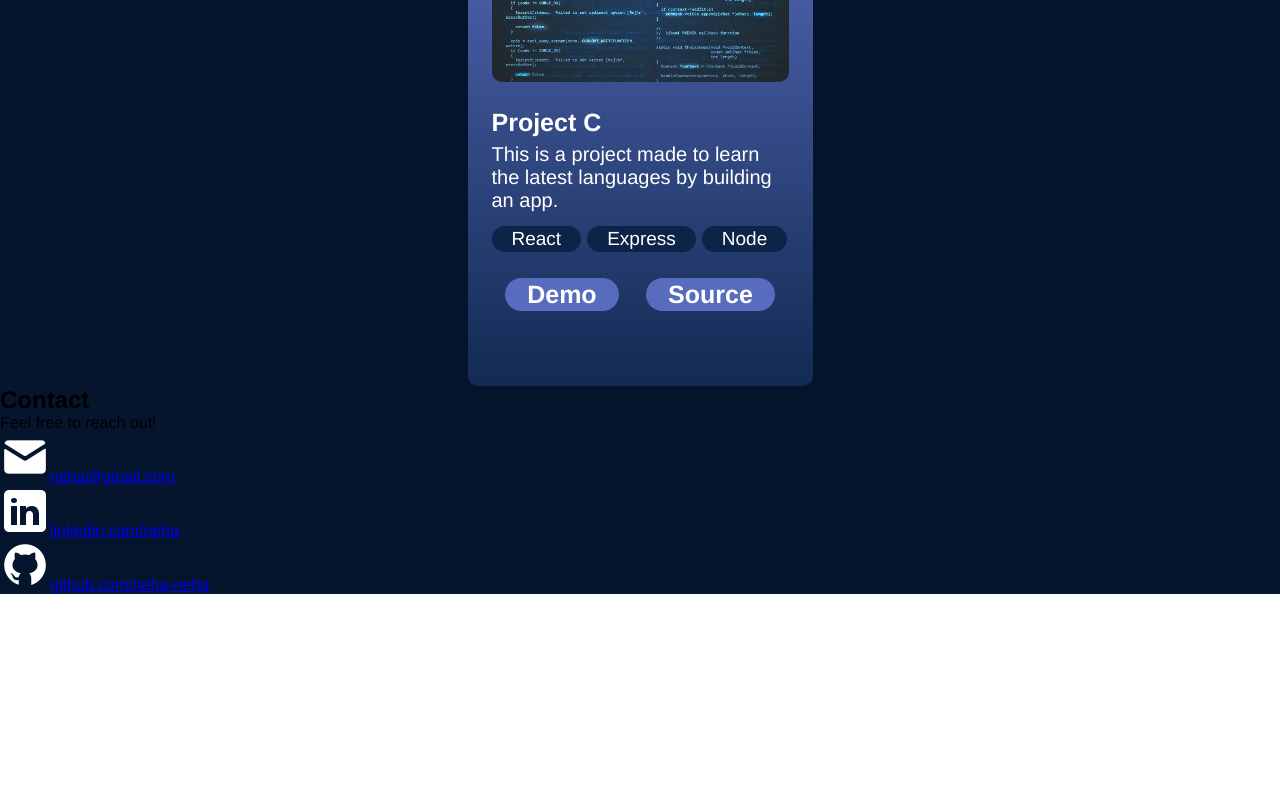
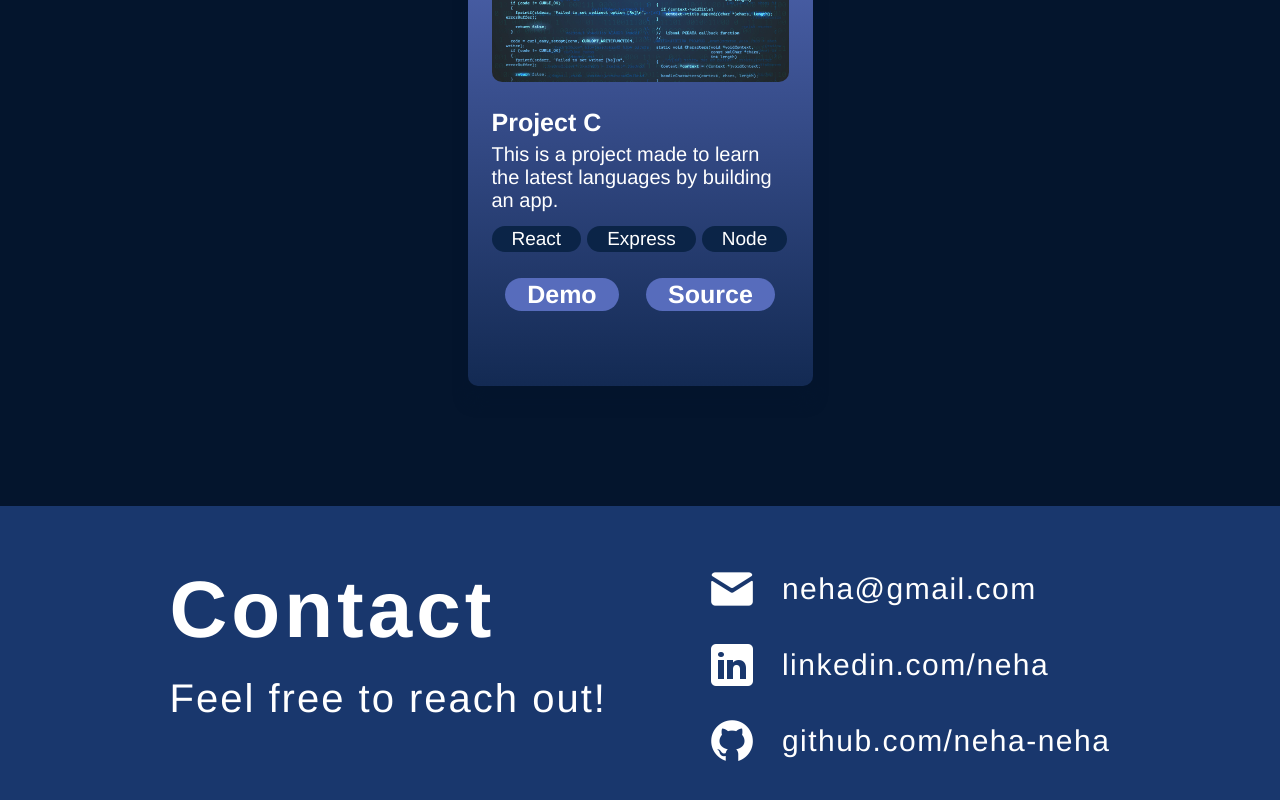
Before and after one commit to nipun-munasinghe/example-react-portfolio, a React (Vite) app: page / in a window 1280 px wide. Shown: the part 2937-3737 px from the top of the page. Before the commit the page ends 3531 px from the top, so only its background shows below. Built offline with nearby package versions, Linux system fonts and the light colour scheme; the HTML template or start-up script is replaced by a standard one.

Commit message:
Add css and did some changes

```diff
--- a/src/components/Contact/Contact.jsx
+++ b/src/components/Contact/Contact.jsx
@@ -6,8 +6,10 @@ export const Contact = () => {
   return (
     <footer id='contact' className={styles.container}>
         <div className={styles.text}>
-            <h2>Contact</h2>
-            <p>Feel free to reach out!</p>
+            <div>
+                <h2>Contact</h2>
+                <p>Feel free to reach out!</p>
+            </div>
 
             <ul className={styles.links}>
                 <li className={styles.link}>
--- a/src/components/Contact/Contact.module.css
+++ b/src/components/Contact/Contact.module.css
@@ -1 +1,60 @@
 @import "../../vars.css";
+
+.container {
+  color: var(--color-text);
+  margin-top: 120px;
+  background-color: var(--color-secondary);
+  display: flex;
+  flex-direction: row;
+  justify-content: space-evenly;
+  width: 100vw;
+  padding: 58px 10%;
+  gap: 10px;
+}
+
+.text {
+  display: flex;
+  flex-direction: row;
+  gap: 100px;
+  /* justify-content: space-between; */
+}
+
+.text div {
+    display: flex;
+    flex-direction: column;
+    gap: 20px;
+}
+
+.text h2 {
+  font-size: 80px;
+  font-weight: 700;
+  letter-spacing: 4px;
+}
+
+.text p {
+  font-size: 40px;
+  font-weight: 400;
+  letter-spacing: 2px;
+}
+
+.links {
+  display: flex;
+  flex-direction: column;
+  align-items: flex-start;
+  list-style: none;
+  gap: 26px;
+}
+
+.link {
+  display: flex;
+  align-items: center;
+  gap: 25px;
+}
+
+.link a {
+  color: var(--color-text);
+  text-decoration: none;
+  font-size: 30px;
+  font-weight: 400;
+  letter-spacing: 1.5px;
+}
```
